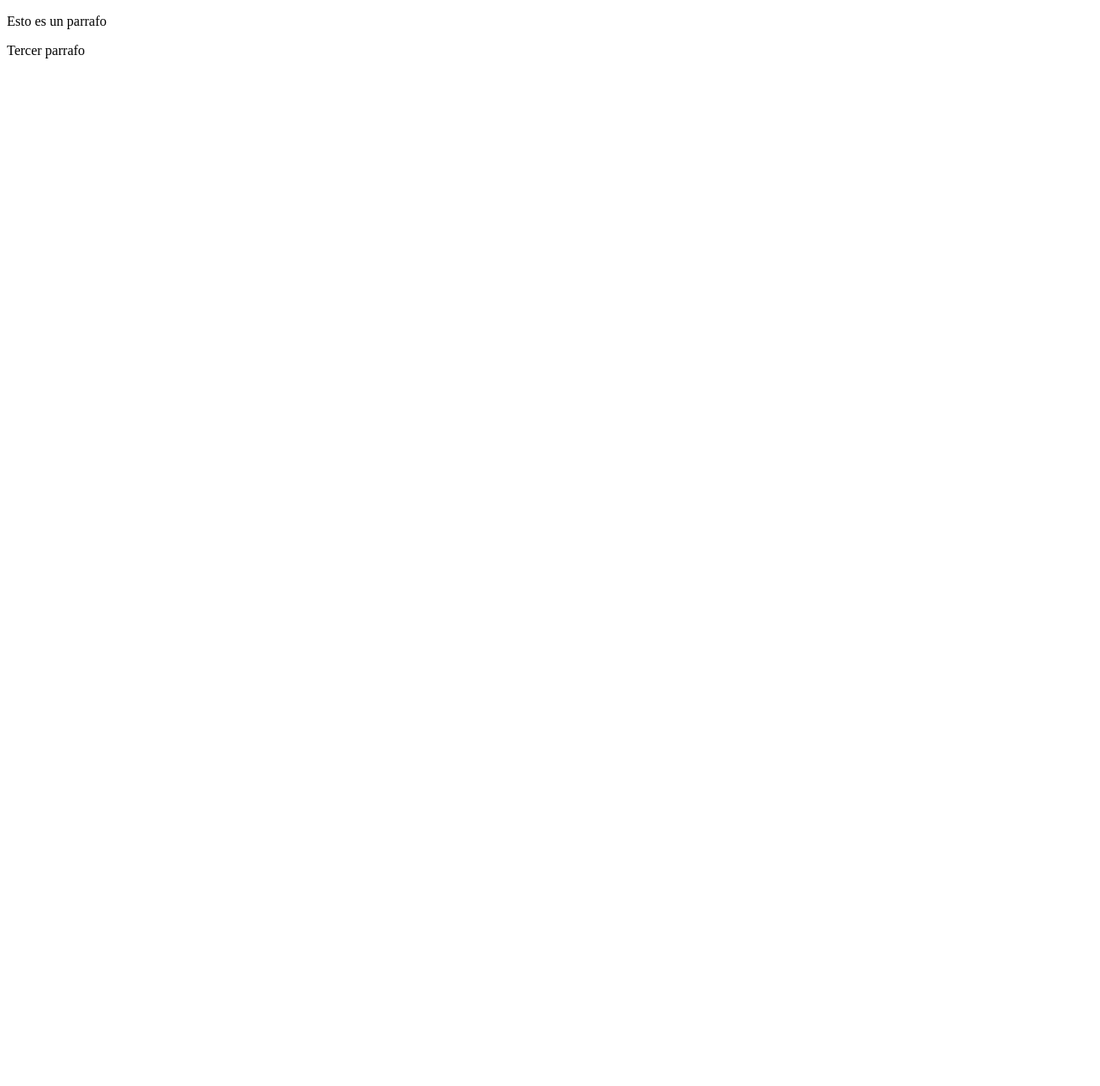
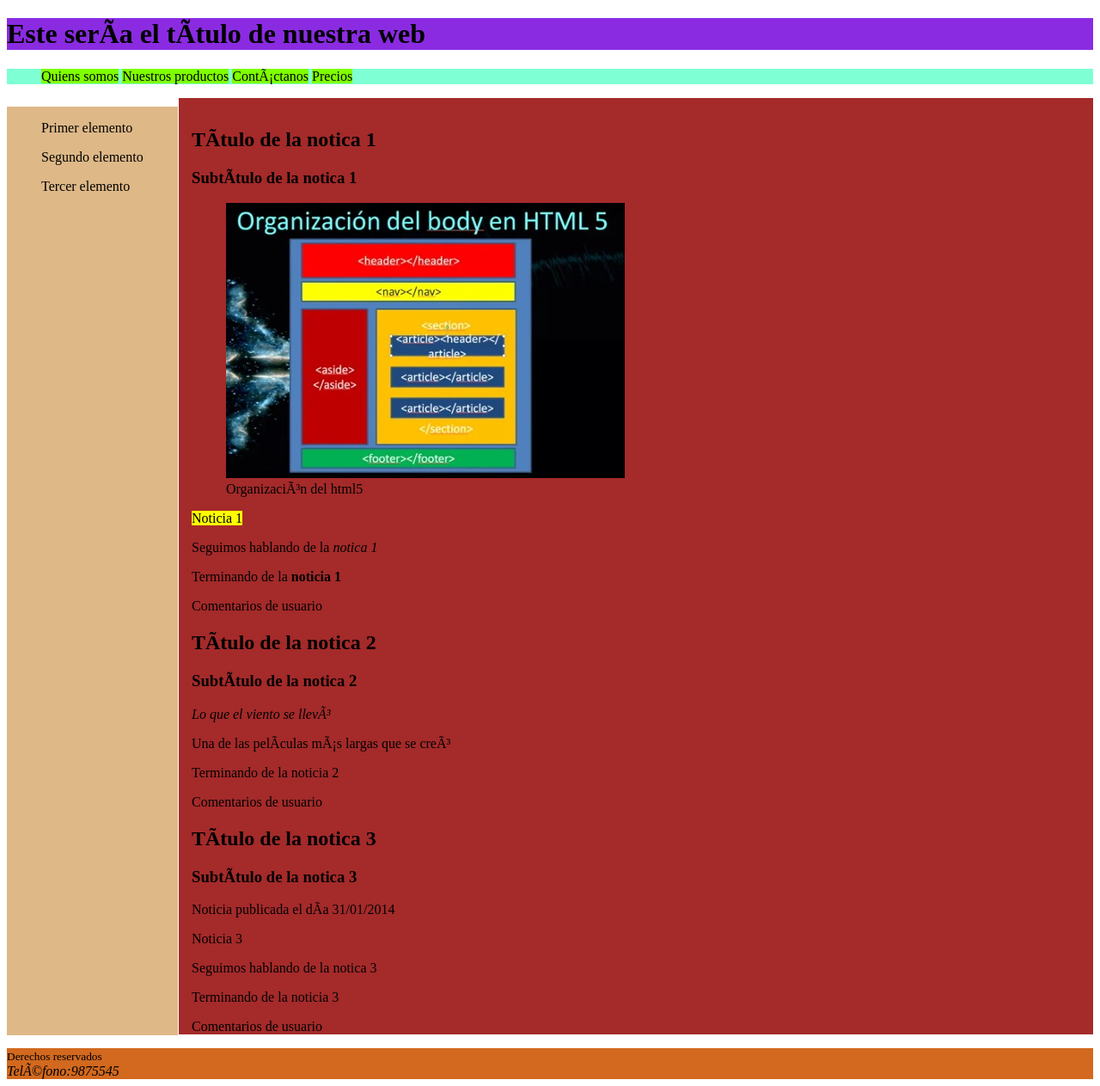
Before and after one commit to javiercastillo00/cruso, a plain HTML site: page index.html in a window 1280 px wide. Shown: the whole page at 86% size. Before the commit the page ends 800 px from the top, so only its background shows below. Drawn offline with Linux system fonts and the light colour scheme.

Commit message:
modifica

```diff
--- a/index.html
+++ b/index.html
@@ -1,13 +1,92 @@
 <!DOCTYPE html>
-<html lang="en">
+<html  lang="es">
 <head>
-    <meta charset="UTF-8">
-    <meta http-equiv="X-UA-Compatible" content="IE=edge">
-    <meta name="viewport" content="width=device-width, initial-scale=1.0">
-    <title>este nuevo texto Document</title>
+ 	<meta charset=charset="UTF-8"/>
+	<meta name="description", content="Página de enseñanza html 5"/>
+	<meta name="keywords" content="html4, css3, Javascript, diseño web"/>
+	<title>
+        Página de programación en HTML5
+    </title>
+    <link rel="stylesheet" href="mihojaestilos.css"/>
+
+
 </head>
+
 <body>
-    <p>Esto es un parrafo</p>
-    <p> Tercer parrafo </p>
-</body>
+    <header id="cabeceraweb">
+        <h1>Este sería el título de nuestra web</h1>
+    </header>
+
+    <nav id="navegaprincipar">
+        <ul>
+            <li>Quiens somos</li>
+            <li>Nuestros productos</li>
+            <li>Contáctanos</li>
+            <li>Precios</li>
+        </ul>
+    </nav>
+<!--  -->
+    <aside id="barralatera">
+        <blockquote>Primer elemento</blockquote>
+        <blockquote>Segundo elemento</blockquote>
+        <blockquote>Tercer elemento</blockquote>
+    </aside>
+
+    <section id="sectiones">
+        <article>
+            <header>
+                <hgroup>
+                    <h2>Título de la notica 1</h2>
+                    <h3>Subtítulo de la notica 1</h3>
+                </hgroup>
+            </header>
+            <figure>
+            <img src="image/organiza2_html.jpg"/>
+            <figcaption>Organización del html5</figcaption>
+            </figure>
+            <p><mark>Noticia 1</mark></p>
+            <p>Seguimos hablando de la <em>notica 1</em></p>
+            <p>Terminando de la <strong>noticia 1</strong></p>
+            <footer>
+                <p>Comentarios de usuario</p>
+            </footer>
+
+        </article>
+
+        <article>
+            <header>
+                <hgroup>
+                    <h2>Título de la notica 2</h2>
+                    <h3>Subtítulo de la notica 2</h3>
+                </hgroup>
+            </header>
+            <p><cite>Lo que el viento se llevó</cite></p>
+            <p>Una de las películas más largas que se creó</p>
+            <p>Terminando de la noticia 2</p>
+            <footer>
+                <p>Comentarios de usuario</p>
+            </footer>
+        </article>
+
+        <article>
+            <header>
+                <hgroup>
+                    <h2>Título de la notica 3</h2>
+                    <h3>Subtítulo de la notica 3</h3>
+                </hgroup>
+                <time datetime="2014/01/31" pubdate> Noticia publicada el día 31/01/2014 </time>
+            <p>Noticia 3</p>
+            <p>Seguimos hablando de la notica 3</p>
+            <p>Terminando de la noticia 3</p>
+            <footer>
+                <p>Comentarios de usuario</p>
+            </footer>
+        </article>
+
+    </section>
+
+    <footer id="footers">
+        <small>Derechos reservados</small> <address>Teléfono:9875545</address>
+    </footer>
+<body/>
 </html>
--- /dev/null
+++ b/mihojaestilos.css
@@ -0,0 +1,37 @@
+/* body{
+    background-color: blue;
+}
+
+header{
+    background-color: red;
+} */
+#cabeceraweb{
+    background-color: blueviolet;
+}
+#navegaprincipar{
+    background-color: aquamarine;
+}
+
+#barralatera{
+    background-color: burlywood;
+    float: left;
+    height: 1080px;
+    clear: both;
+    margin-top: 10px;
+
+}
+#sectiones {
+    background-color: brown;
+    margin-left: 200px;
+    padding-left: 15px;
+    padding-top: 15px;
+
+}
+
+#footers {
+    background-color: chocolate;
+}
+li{
+    background-color: chartreuse;
+    display:inline;
+}
```
Also changed, not shown: prueba.html (added, +38 -0 lines), bauhs93.ttf (added), image/organiza2_html.jpg (added).
